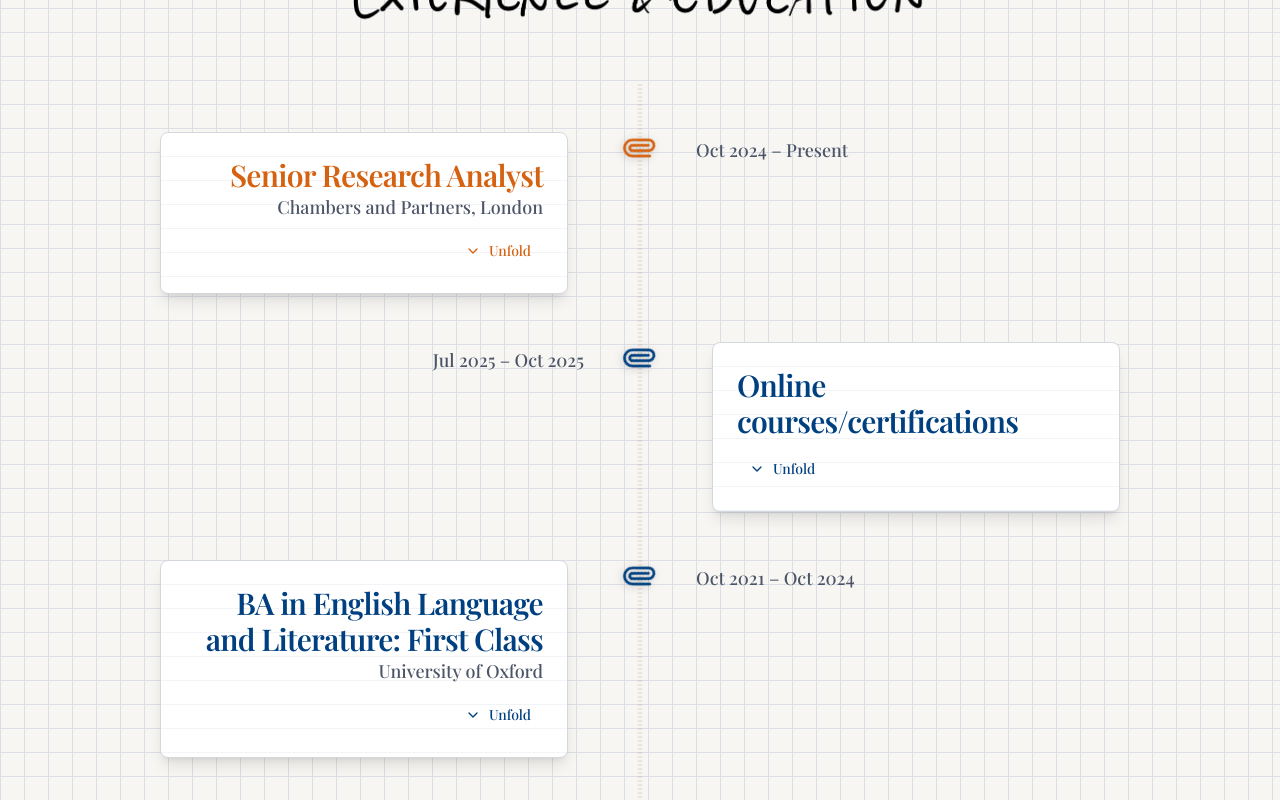
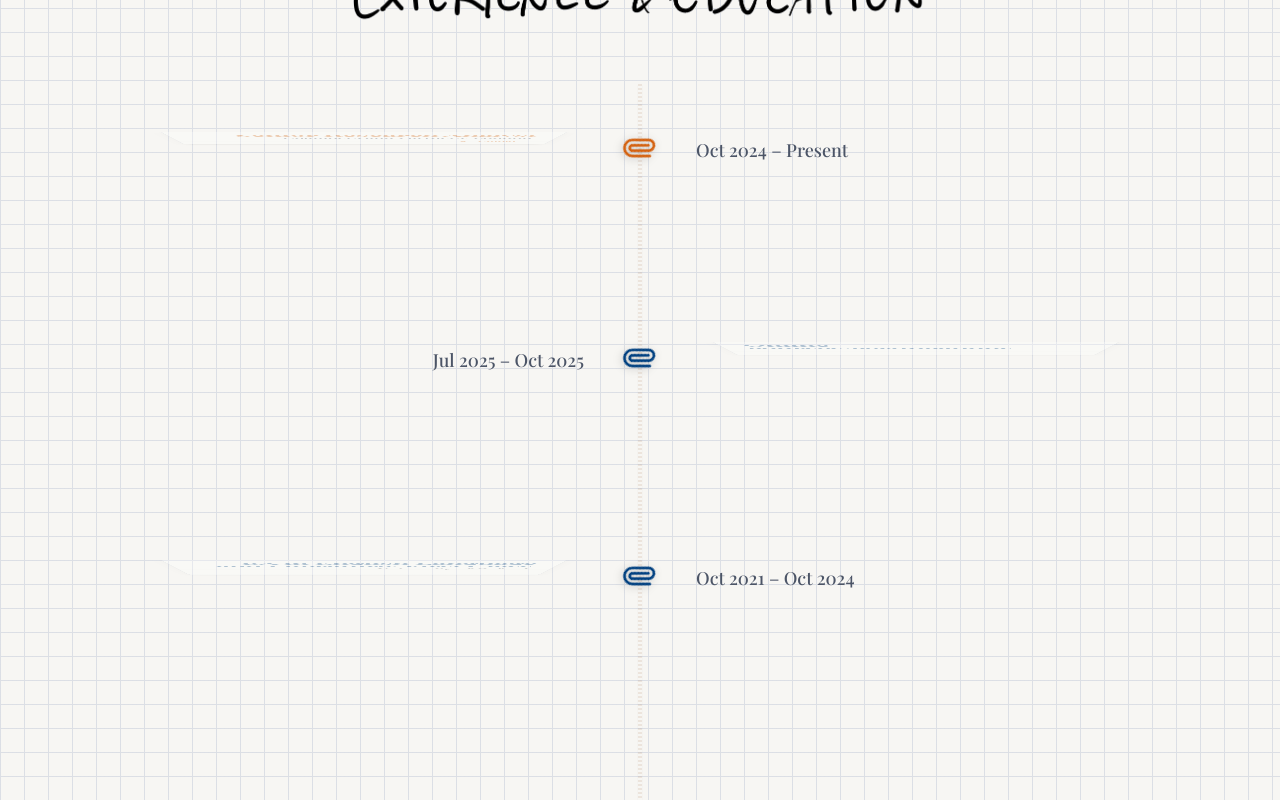
Before and after one commit to AKING-42/ani-king-cv, a React (Vite) app: page / in a window 1280 px wide. Shown: the part 1120-1920 px from the top of the page. Built offline with nearby package versions, Linux system fonts and the light colour scheme; the HTML template or start-up script is replaced by a standard one.

Commit message:
Refactor card unfold animation

```diff
--- a/src/components/Timeline.tsx
+++ b/src/components/Timeline.tsx
@@ -129,14 +129,17 @@ export const Timeline = () => {
                 isLeft ? "md:flex-row" : "md:flex-row-reverse"
               } flex-col`}
             >
-              {/* Card content - styled as paper */}
+              {/* Card content - styled as paper with fold animation */}
               <div className={`w-full md:w-[calc(50%-0.5rem)] ${isLeft ? "md:pr-8 md:text-right md:-translate-x-8" : "md:pl-8 md:text-left md:translate-x-8"} pl-8 md:pl-0`}>
                 <div
-                  className="bg-card border border-border rounded-sm shadow-lg p-4 sm:p-6 relative overflow-hidden transition-all duration-300"
+                  className="bg-card border border-border rounded-sm shadow-lg p-4 sm:p-6 relative overflow-visible origin-top transition-all duration-700 ease-out"
                   style={{
                     backgroundColor: 'hsl(var(--card))',
                     backgroundImage: 'linear-gradient(to bottom, transparent 0%, transparent calc(100% - 1px), hsl(var(--border) / 0.3) calc(100% - 1px))',
                     backgroundSize: '100% 1.5rem',
+                    transformStyle: 'preserve-3d',
+                    transform: isExpanded ? 'perspective(1200px) rotateX(0deg)' : 'perspective(1200px) rotateX(-85deg)',
+                    opacity: isExpanded ? 1 : 0.3,
                   }}
                 >
                   {/* Paperclip on mobile */}
@@ -160,16 +163,8 @@ export const Timeline = () => {
                     {item.dates}
                   </p>
 
-                  {/* Folding card reveal for details */}
-                  <div
-                    className="origin-top transition-all duration-700 ease-out overflow-hidden"
-                    style={{
-                      transform: isExpanded ? 'perspective(1000px) rotateX(0deg)' : 'perspective(1000px) rotateX(-90deg)',
-                      transformStyle: 'preserve-3d',
-                      height: isExpanded ? 'auto' : '0',
-                      opacity: isExpanded ? 1 : 0,
-                    }}
-                  >
+                  {/* Details section */}
+                  {isExpanded && (
                     <ul className={`mt-4 pt-4 border-t border-border/30 space-y-3 text-base sm:text-lg ${isLeft ? "md:text-right" : "md:text-left"} text-left`}>
                       {item.bullets.map((bullet, bulletIndex) => (
                         <li
@@ -193,7 +188,7 @@ export const Timeline = () => {
                         </li>
                       ))}
                     </ul>
-                  </div>
+                  )}
 
                   <Button
                     variant="ghost"
```
